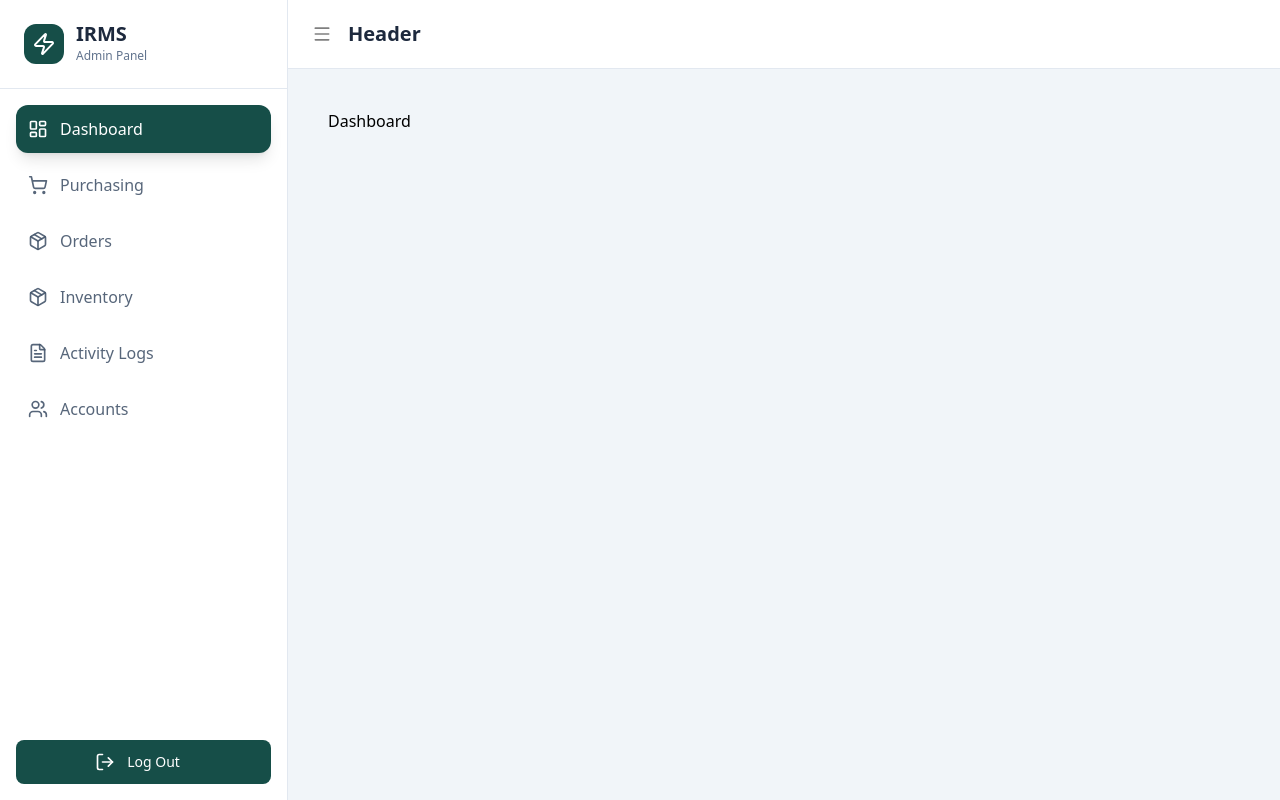
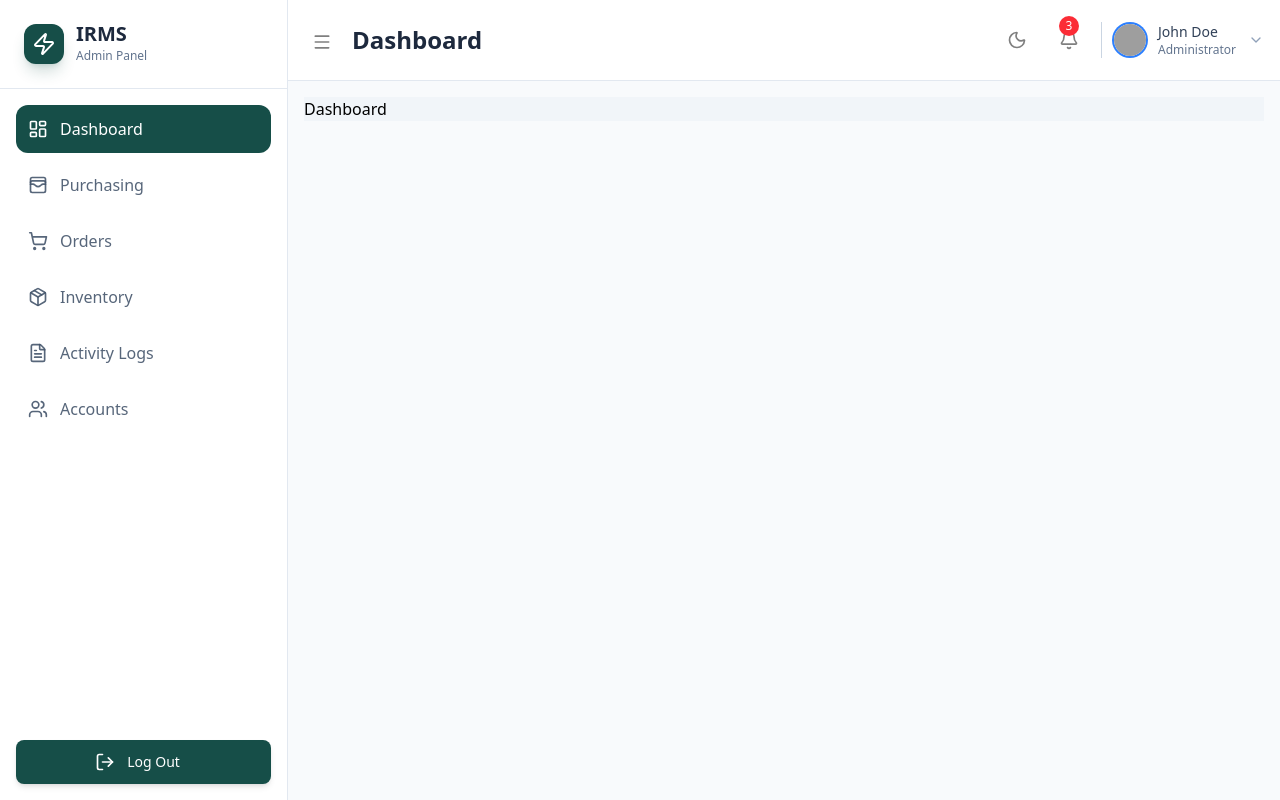
Before and after one commit to ralphfrncisco/IRMS, a React (Vite) app: page /dashboard in a window 1280 px wide. Built offline with nearby package versions, Linux system fonts and the light colour scheme; grey boxes are pictures that could not be loaded.

Commit message:
added dark mode.

```diff
--- a/src/App.css
+++ b/src/App.css
@@ -1,4 +1,8 @@
 @import "tailwindcss";
+
+@tailwind base;
+@tailwind components;
+@tailwind utilities;
 
 button
 {
--- a/src/App.jsx
+++ b/src/App.jsx
@@ -1,4 +1,5 @@
 import { Routes, Route, Navigate } from "react-router-dom";
+import { useState } from "react"; // Added useState
 import MainLayout from "./layout/MainLayout";
 import Dashboard from "./pages/Dashboard";
 import Orders from "./pages/Orders";
@@ -8,18 +9,23 @@ import ActivityLog from "./pages/ActivityLog";
 import Accounts from "./pages/Accounts";
 
 function App() {
+  // Adding the state here just like your portfolio
+  const [darkMode, setDarkMode] = useState(false);
+
   return (
     <Routes>
-      <Route path="/" element={<MainLayout />}>
+      {/* Pass darkMode and setDarkMode to MainLayout */}
+      <Route path="/" element={<MainLayout darkMode={darkMode} setDarkMode={setDarkMode} />}>
 
         <Route index element={<Navigate to="/dashboard" replace />} />
 
-        <Route path="dashboard" element={<Dashboard />} />
-        <Route path="purchasing" element={<Purchasing />} />
-        <Route path="orders" element={<Orders />} />
-        <Route path="inventory" element={<Inventory />} />
-        <Route path="activityLog" element={<ActivityLog />} />
-        <Route path="accounts" element={<Accounts />} />
+        {/* Pass darkMode to pages if they need manual switching too */}
+        <Route path="dashboard" element={<Dashboard darkMode={darkMode} />} />
+        <Route path="purchasing" element={<Purchasing darkMode={darkMode} />} />
+        <Route path="orders" element={<Orders darkMode={darkMode} />} />
+        <Route path="inventory" element={<Inventory darkMode={darkMode} />} />
+        <Route path="activityLog" element={<ActivityLog darkMode={darkMode} />} />
+        <Route path="accounts" element={<Accounts darkMode={darkMode} />} />
 
       </Route>
     </Routes>
--- /dev/null
+++ b/src/components/Dashboard/StatsGrid.jsx
@@ -0,0 +1,11 @@
+import React from 'react'
+
+function StatsGrid() {
+  return (
+    <div>
+
+    </div>
+  )
+}
+
+export default StatsGrid;
--- a/src/layout/Header.jsx
+++ b/src/layout/Header.jsx
@@ -1,16 +1,57 @@
 import React from 'react'
-import { Menu } from 'lucide-react';
+import { Menu, ChevronDown, Bell, Sun, Moon } from 'lucide-react';
 
-function Header({ onToggleSidebar }) {
+function Header({ onToggleSidebar, darkMode, setDarkMode }) {
   return (
-    <div className = "w-full flex items-center p-4 gap-2 bg-white border-b border-slate-200">
-      <button
-        className="p-2 rounded-lg text-black/50 hover:bg-gray-300/30 transition-all duration-200"
-        onClick={onToggleSidebar}
-      >
-        <Menu className="w-5 h-5" />
-      </button>
-      <h1 className="text-xl font-bold text-slate-800">Header</h1>
+    <div className={`w-full flex items-center justify-between p-4 py-5 gap-2 border-b transition-colors duration-300
+      ${darkMode ? 'bg-slate-900 border-slate-800' : 'bg-white border-slate-200'}`}>
+
+      <div className = "flex items-center gap-3">
+        <button
+          className={`p-2 mt-1 rounded-lg transition-all duration-200
+            ${darkMode ? 'text-white hover:bg-slate-800' : 'text-black/50 hover:bg-gray-200/50'}`}
+          onClick={onToggleSidebar}
+        >
+          <Menu className="w-5 h-5" />
+        </button>
+
+        <h1 className={`text-2xl font-bold ${darkMode ? 'text-white' : 'text-slate-800'}`}>
+          Dashboard
+        </h1>
+      </div>
+
+      <div className="flex items-center space-x-3">
+        <button
+          onClick={() => setDarkMode(!darkMode)}
+          className={`p-2.5 rounded-xl transition-colors
+            ${darkMode ? 'text-white hover:bg-slate-800' : 'text-black/50 hover:bg-gray-200/50'}`}
+        >
+          {darkMode ? (
+            <Sun className="w-5 h-5 text-yellow-400" />
+          ) : (
+            <Moon className="w-5 h-5" />
+          )}
+        </button>
+
+        <button className={`relative p-2.5 rounded-xl transition-colors
+          ${darkMode ? 'text-white hover:bg-slate-800' : 'text-black/50 hover:bg-gray-200/50'}`}>
+          <Bell className="w-5 h-5" />
+          <span className="absolute -top-1 w-5 h-5 bg-red-500 text-white text-xs rounded-full flex items-center justify-center">3</span>
+        </button>
+
+        <div className={`flex items-center gap-3 pl-3 border-l ${darkMode ? 'border-slate-700' : 'border-slate-300'}`}>
+            <img
+            src="https://cdn-icons-png.flaticon.com/512/4042/4042171.png"
+            alt="User"
+            className="w-8 h-8 rounded-full ring-2 ring-blue-500"
+          />
+          <div className="hidden md:block">
+            <p className={`text-sm font-medium ${darkMode ? 'text-white' : 'text-slate-700'}`}>John Doe</p>
+            <p className={`text-xs ${darkMode ? 'text-slate-400' : 'text-slate-500'}`}>Administrator</p>
+          </div>
+          <ChevronDown className={`w-4 h-4 ${darkMode ? 'text-slate-500' : 'text-slate-400'}`} />
+        </div>
+      </div>
     </div>
   )
 }
--- a/src/layout/MainLayout.jsx
+++ b/src/layout/MainLayout.jsx
@@ -1,30 +1,33 @@
-import React, { useState } from 'react'
-import Header from './Header.jsx'
-import Sidebar from './Sidebar.jsx'
-import { Outlet } from 'react-router-dom';
+import React, { useState } from "react";
+import Sidebar from "./Sidebar";
+import Header from "./Header";
+import { Outlet } from "react-router-dom";
 
-function MainLayout() {
+const MainLayout = () => {
   const [collapsed, setCollapsed] = useState(false);
+  const [darkMode, setDarkMode] = useState(false);
 
   return (
-    <div className = "flex h-screen overflow-hidden">
+    // YOU MUST APPLY THE DARK CLASS HERE TO THE WRAPPER
+    <div className={`flex h-screen overflow-hidden transition-colors duration-300 ${
+      darkMode ? 'bg-slate-950' : 'bg-slate-50'
+    }`}>
+      {/* Pass the darkMode prop to the Sidebar too! */}
+      <Sidebar collapsed={collapsed} darkMode={darkMode} />
 
-      <Sidebar
-        collapsed={collapsed}
-        onToggle={() => setCollapsed(!collapsed)}
-      />
+      <div className="flex-1 flex flex-col overflow-hidden">
+        <Header
+          onToggleSidebar={() => setCollapsed(!collapsed)}
+          darkMode={darkMode}
+          setDarkMode={setDarkMode}
+        />
 
-      <div className = "flex-1 flex flex-col bg-slate-100 transition-all">
-
-        <Header onToggleSidebar={() => setCollapsed(!collapsed)} />
-
-
-        <div className="p-6 overflow-y-auto flex-1">
-          <Outlet />
-        </div>
+        <main className="p-4 overflow-y-auto flex-1">
+          <Outlet context={{ darkMode }} />
+        </main>
       </div>
     </div>
-  )
-}
+  );
+};
 
 export default MainLayout;
--- a/src/layout/Sidebar.jsx
+++ b/src/layout/Sidebar.jsx
@@ -1,36 +1,33 @@
 import React from 'react';
 import { NavLink } from 'react-router-dom';
 import {
-  LayoutDashboard,
-  ShoppingCart,
-  Package,
-  FileText,
-  Users,
-  Zap,
-  LogOut
+  LayoutDashboard, WalletCards, ShoppingCart,
+  Package, FileText, Users, Zap, LogOut
 } from 'lucide-react';
 
 const menuItems = [
   { id: "dashboard", icon: LayoutDashboard, label: "Dashboard" },
-  { id: "purchasing", icon: ShoppingCart, label: "Purchasing" },
-  { id: "orders", icon: Package, label: "Orders" },
+  { id: "purchasing", icon: WalletCards, label: "Purchasing" },
+  { id: "orders", icon: ShoppingCart, label: "Orders" },
   { id: "inventory", icon: Package, label: "Inventory" },
   { id: "activityLog", icon: FileText, label: "Activity Logs" },
   { id: "accounts", icon: Users, label: "Accounts" }
 ];
 
-function Sidebar({ collapsed }) {
+function Sidebar({ collapsed, darkMode }) { // Added darkMode prop
   return (
-    <div className={`${collapsed ? "w-20" : "w-72"} transition-all duration-300 bg-white border-slate-200 border-r h-screen flex flex-col`}>
-      <div className="p-6 border-b border-slate-200">
+    <div className={`${collapsed ? "w-20" : "w-72"} transition-all duration-300 border-r h-screen flex flex-col
+      ${darkMode ? 'bg-slate-900 border-slate-800' : 'bg-white border-slate-200'}`}>
+
+      <div className={`p-6 border-b ${darkMode ? 'border-slate-800' : 'border-slate-200'}`}>
         <div className="flex items-center space-x-3">
-          <div className="w-10 h-10 bg-[#164E48] rounded-xl flex items-center justify-center">
+          <div className="w-10 h-10 bg-[#164E48] rounded-xl flex items-center justify-center shadow-lg shadow-[#164E48]/20">
             <Zap className="w-6 h-6 text-white" />
           </div>
           {!collapsed && (
             <div>
-              <h1 className="text-xl font-bold text-slate-800 leading-none">IRMS</h1>
-              <p className="text-xs text-slate-500 mt-1">Admin Panel</p>
+              <h1 className={`text-xl font-bold leading-none ${darkMode ? 'text-white' : 'text-slate-800'}`}>IRMS</h1>
+              <p className={`text-xs mt-1 ${darkMode ? 'text-slate-400' : 'text-slate-500'}`}>Admin Panel</p>
             </div>
           )}
         </div>
@@ -44,8 +41,10 @@ function Sidebar({ collapsed }) {
             className={({ isActive }) =>
               `w-full flex items-center p-3 rounded-xl transition-all duration-200
               ${isActive
-                ? "bg-[#164E48] text-white shadow-lg"
-                : "text-slate-600/90 hover:bg-slate-400/20 hover:text-slate-700"
+                ? "bg-[#164E48] text-white"
+                : darkMode
+                  ? "text-slate-300 hover:bg-slate-800 hover:text-white"
+                  : "text-slate-600/90 hover:bg-slate-100 hover:text-slate-700"
               }`
             }
           >
@@ -56,8 +55,9 @@ function Sidebar({ collapsed }) {
       </nav>
 
       <div className="p-4">
-        <button className="w-full flex items-center text-center justify-center gap-3 p-3 bg-[#164E48] text-white rounded-lg hover:translate-y-[-2px] transition-all duration-200">
-          <LogOut className = "w-5 h-5" />
+        <button className={`w-full flex items-center text-center justify-center gap-3 p-3 rounded-lg hover:translate-y-[-2px] transition-all duration-200
+          ${darkMode ? 'bg-slate-800 text-white' : 'bg-[#164E48] text-white shadow-md'}`}>
+          <LogOut className="w-5 h-5" />
           {!collapsed && <span className="text-sm font-medium mr-3">Log Out</span>}
         </button>
       </div>
--- a/src/pages/Dashboard.jsx
+++ b/src/pages/Dashboard.jsx
@@ -2,7 +2,7 @@ import React from 'react'
 
 function Dashboard() {
   return (
-    <div className = "bg-[#F1F5F9] p-4">
+    <div className = "bg-[#F1F5F9]">
       Dashboard
     </div>
   )
--- /dev/null
+++ b/tailwind.config.js
@@ -0,0 +1,13 @@
+/** @type {import('tailwindcss').Config} */
+export default {
+  // Change this from 'media' (which follows browser) to 'class' (which follows your button)
+  darkMode: 'class',
+  content: [
+    "./index.html",
+    "./src/**/*.{js,ts,jsx,tsx}",
+  ],
+  theme: {
+    extend: {},
+  },
+  plugins: [],
+}
```
